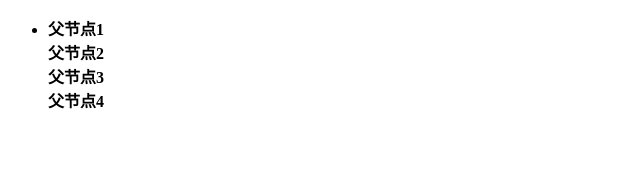
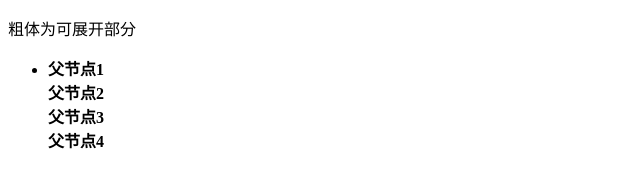
Before and after one commit to sangle7/baiduIFE, a plain HTML site: page 树形组件.html in a window 1280 px wide. Shown: the whole page, without its empty margins (0-640 px from the left). Drawn offline with Linux system fonts and the light colour scheme.

Commit message:
Add files via upload

```diff
--- a/树形组件.html
+++ b/树形组件.html
@@ -15,6 +15,7 @@
 </head>
 
 <body>
+<p>粗体为可展开部分</p>
     <div id='main'></div>
     <script>
     let nodes = [{
```
